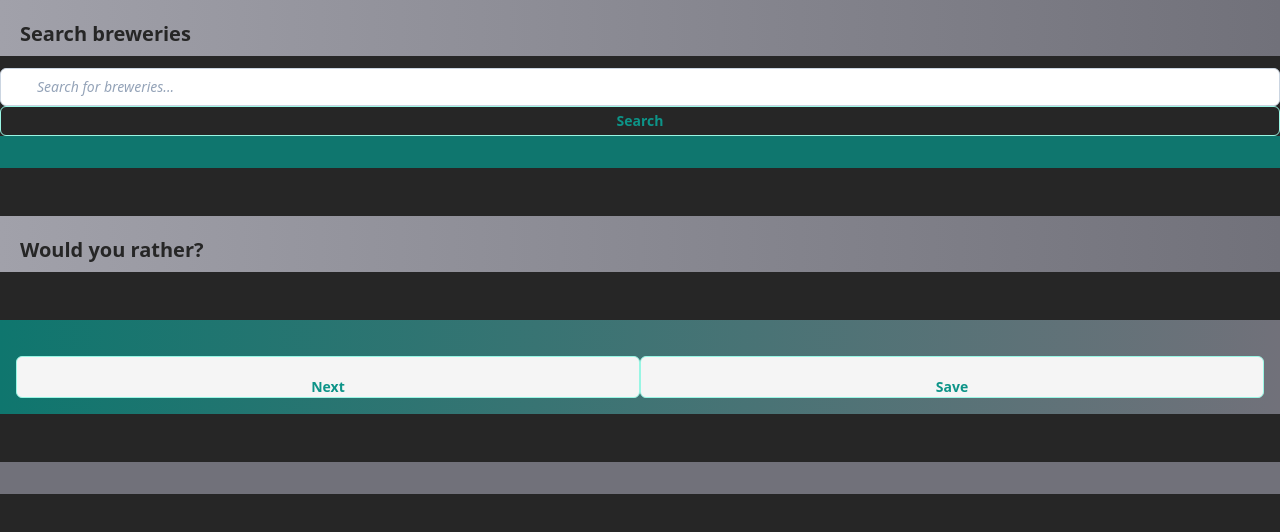
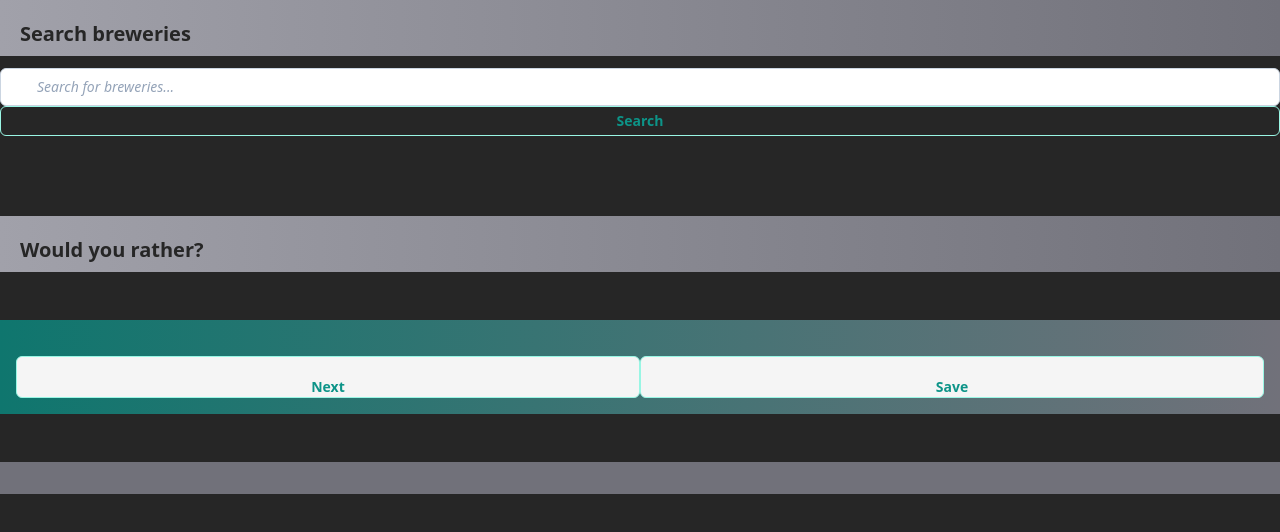
Before and after one commit to ybazail3/Drinking-around, a plain HTML site: page index.html in a window 1280 px wide. Shown: the part 80-612 px from the top of the page. Drawn offline with nearby package versions, Linux system fonts and the light colour scheme; no server answers.

Commit message:
added invisble class to search results

```diff
--- a/assets/script.js
+++ b/assets/script.js
@@ -46,6 +46,7 @@ searchButton.addEventListener("click", function() {
 function generateResults (breweryData) {
 
 	searchResults.innerHTML = "";
+	searchResults.classList.remove("invisible")
 	//pull stored fav breweries from local storage and store in array if not empty
 	var storedFavBreweries = JSON.parse(localStorage.getItem("favBreweries"));
 	if (storedFavBreweries !== null) {
--- a/index.html
+++ b/index.html
@@ -39,7 +39,7 @@
             </label>
 
         </div>
-        <div id="search-results" class="box-content h-auto w-auto p-4 bg-teal-700 mt-8">
+        <div id="search-results" class="invisible box-content h-auto w-auto p-4 bg-teal-700 mt-8">
         </div>
         <div class="container mx-auto grid gap-x-8 gap-y-12 grid-cols-1">
             <div class="h-14 bg-gradient-to-r from-zinc-400 to-zinc-500">
```
